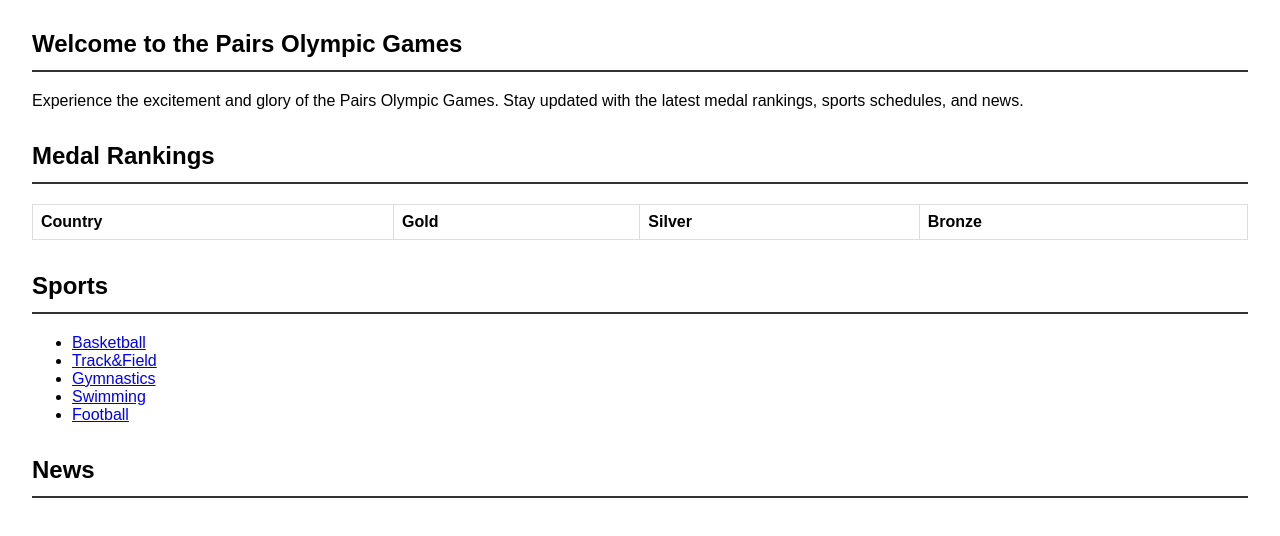
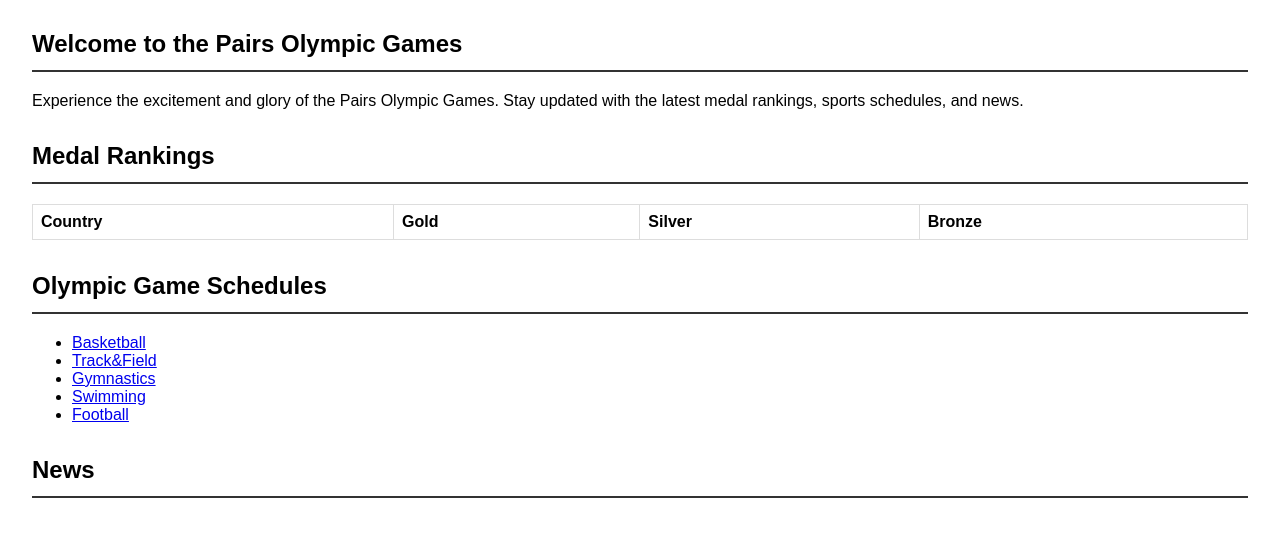
Before and after one commit to DaveP223/olympicgames, a plain HTML site: page index.html in a window 1280 px wide. Shown: the part 200-736 px from the top of the page. Drawn offline with Linux system fonts and the light colour scheme.

Commit message:
Update index.html

```diff
--- a/index.html
+++ b/index.html
@@ -40,7 +40,7 @@
     </table>
   </section>
   <section id="sports">
-    <h2>Sports</h2>
+    <h2>Olympic Game Schedules</h2>
     <ul>
       <li><a href="https://olympics.com/en/paris-2024/schedule/basketball?day=27-july" target="_blank">Basketball</a></li>
       <li><a href="https://www.nbcolympics.com/schedule/sport/track-field" target="_blank">Track&Field</a></li>
```
